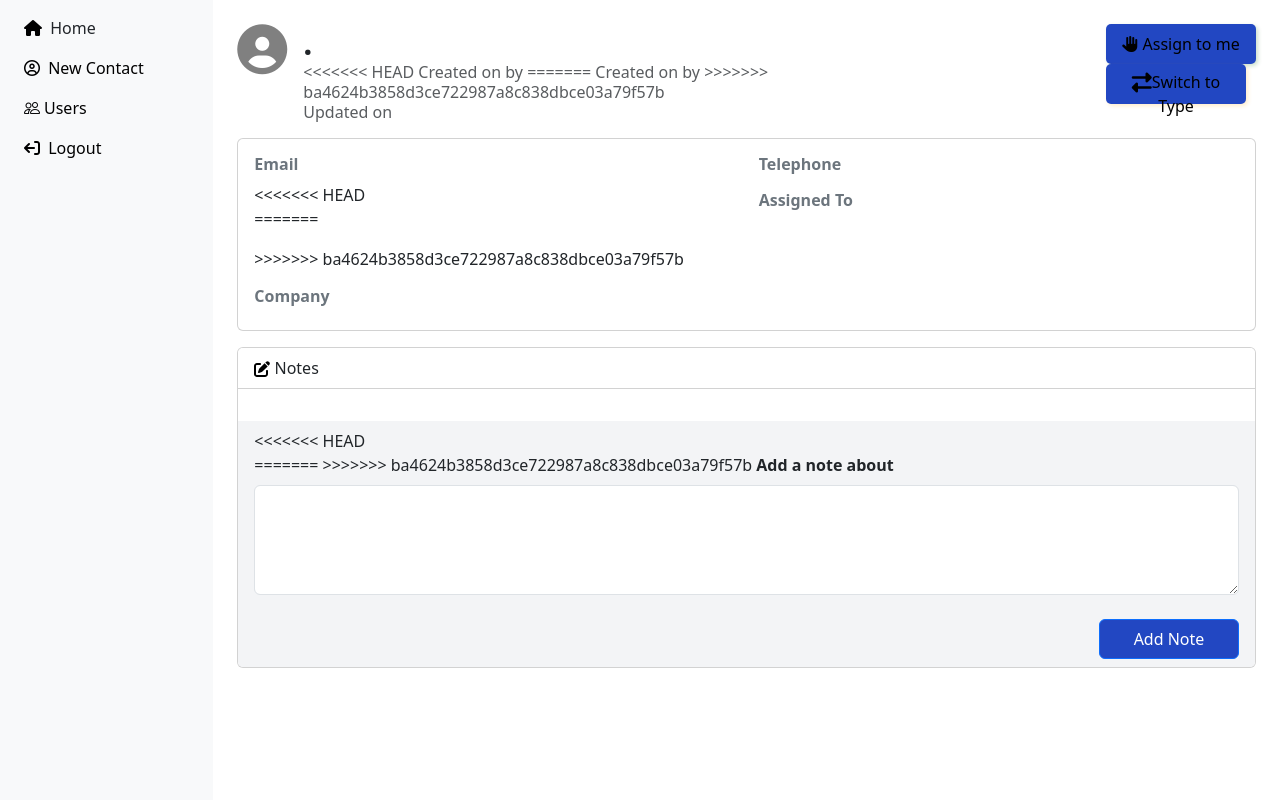
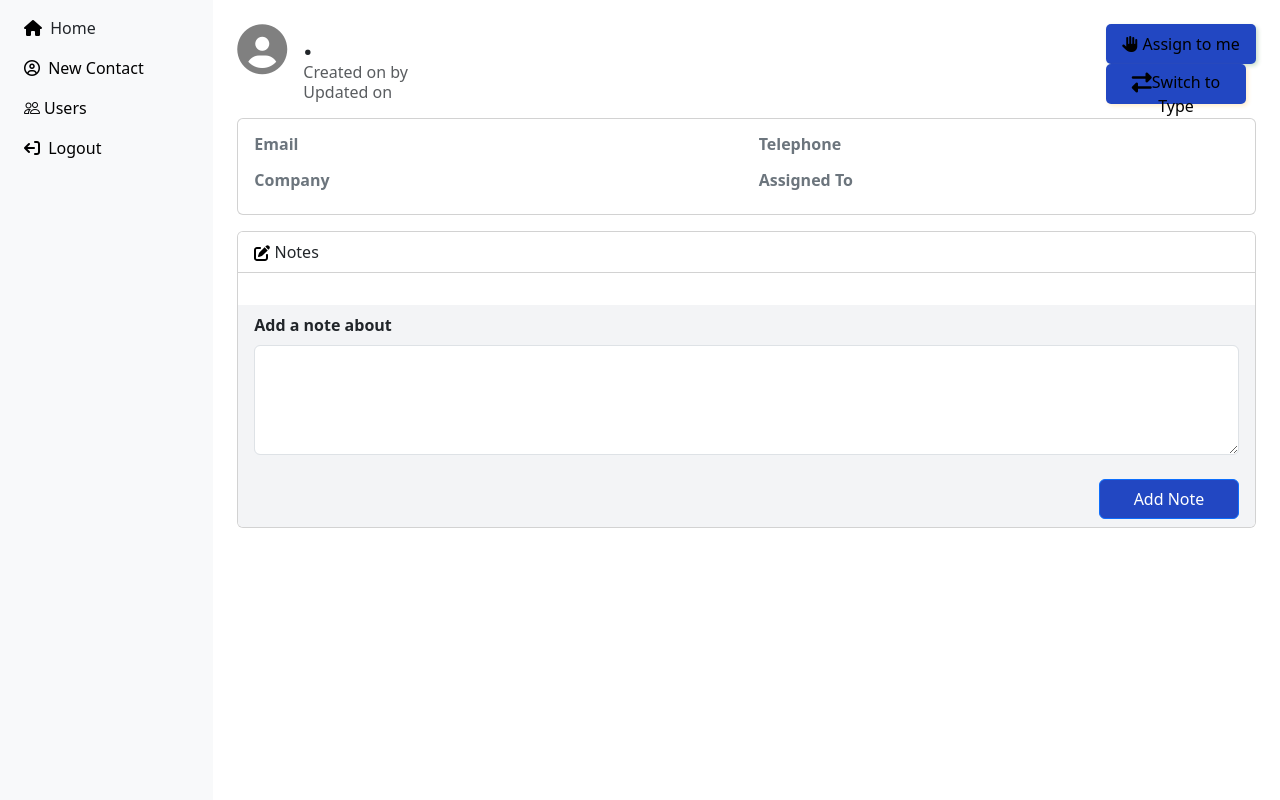
Before and after one commit to CoderTrudy/info2180-project-2, a PHP site: the page made by contact-details.php in a window 1280 px wide. Shown: the part 70-870 px from the top of the page. Run offline with PHP 8.4, Linux system fonts and the light colour scheme; data comes from the database, SQL or seed files in the repository; data that the repository does not hold is empty.

Commit message:
Extra </div> on line 125 removed

```diff
--- a/contact-details.php
+++ b/contact-details.php
@@ -27,11 +27,7 @@ include_once 'layout.php';
                     <?php echo "" . $contact['title'] . ". " . $contact['firstname'] . " " . $contact['lastname']?>
                 </h2>
                 <p class="text-start text-body-secondary lh-sm">
-<<<<<<< HEAD
                     <?php echo "Created on " . $contact['created_at'] . " by " . $created_by['firstname'] . " " . $created_by['lastname']?>
-=======
-                    <?php echo "Created on " . $contact['created_at'] . " by " . $contact['created_by']?>
->>>>>>> ba4624b3858d3ce722987a8c838dbce03a79f57b
                     <br>
                     <?php echo "Updated on " . $contact['updated_at']?>
                 </p>
@@ -64,11 +60,7 @@ include_once 'layout.php';
                 <div class="row">
                     <div class="col-md">
                         <h6 class="card-title text-secondary fw-semibold">Email</h6>
-<<<<<<< HEAD
-                        <p class="card-text fw-normal">
-=======
                         <p class="card-text">
->>>>>>> ba4624b3858d3ce722987a8c838dbce03a79f57b
                             <?php echo $contact['email']?>
                         </p>
                         <h6 class="card-title text-secondary fw-semibold">Company</h6>
@@ -127,13 +119,8 @@ include_once 'layout.php';
             <div class="card-footer border-top-0">
                 <form id="notes-form" action="<?="http://localhost/info2180-project-2/contact-details.php?contact_id=" . $contact['id']?>" method="post" novalidate>
                     <div class="form-field">
-<<<<<<< HEAD
-                        <div class = "write-note" >
-=======
->>>>>>> ba4624b3858d3ce722987a8c838dbce03a79f57b
                         <label class="form-label fw-semibold" for="notes"><?php echo "Add a note about " . $contact['firstname']?></label>
                         <textarea class="form-control" id="notes" name="notes" rows="4"></textarea>
-                    </div>
                     </div>
                     <!-- Save Button -->
                     <div class="form-field">
```
